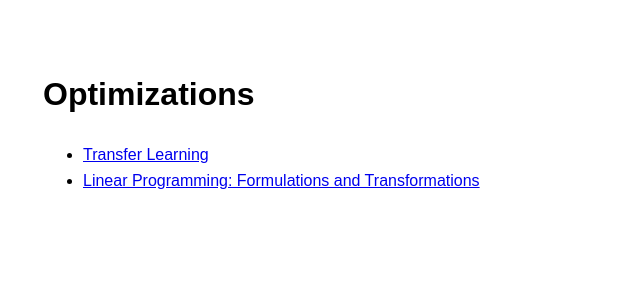
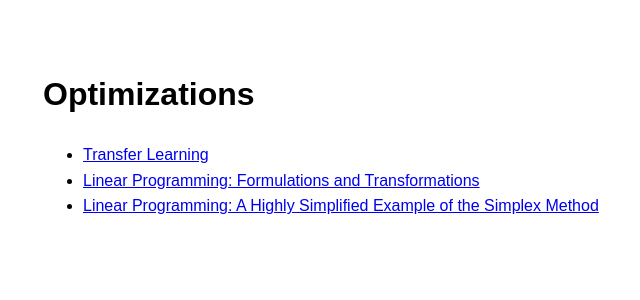
Before and after one commit to mkim2178/mkim2178.github.io, a Jekyll site: the page built from optimizations/index.md, in a window 1280 px wide. Shown: the top 300 px of the page, without its empty margins (197-837 px from the left). Built offline with Jekyll 4.4.1, drawn with Linux system fonts in a browser that asks for light colours.

Commit message:
add a new note about lp: simplex method

```diff
--- a/optimizations/index.md
+++ b/optimizations/index.md
@@ -5,3 +5,4 @@ title: Optimizations
 
 - [Transfer Learning](transfer_learning.md)
 - [Linear Programming: Formulations and Transformations](lp_formations_transformations.md)
+- [Linear Programming: A Highly Simplified Example of the Simplex Method](lp_simplified_example_simplex_method.md)
```
